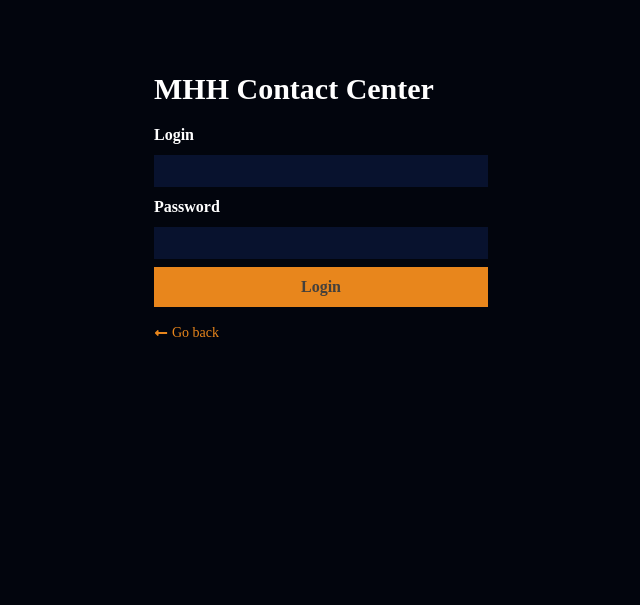
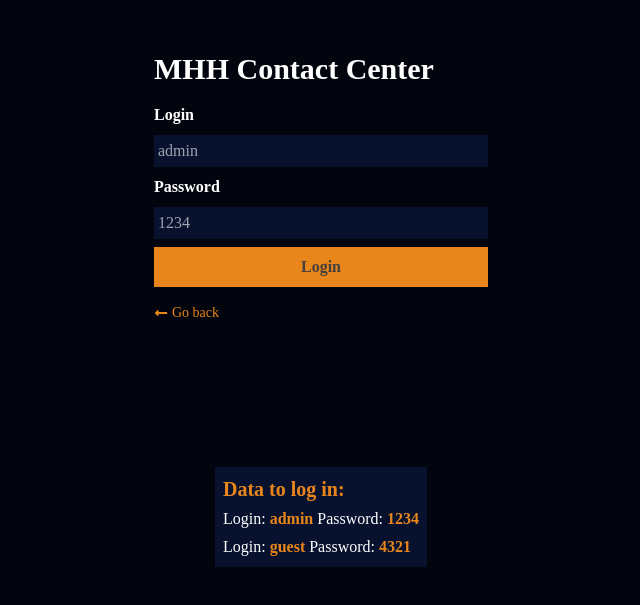
Before and after one commit to KamilTomczykDev/frontend-final-task, a React (Vite) app: page /login in a window 1280 px wide. Shown: the part 193-798 px from the top of the page, without its empty margins (319-959 px from the left). Built offline with nearby package versions, Linux system fonts and the light colour scheme.

Commit message:
Cleaned up code and added LoginData in Login page

```diff
--- a/src/App.jsx
+++ b/src/App.jsx
@@ -38,7 +38,7 @@ function App() {
         containerStyle={{ margin: "8px" }}
         toastOptions={{
           success: {
-            duration: 3000,
+            duration: 1500,
           },
           error: {
             duration: 5000,
--- a/src/features/contacts/VisibilityCheckbox.jsx
+++ b/src/features/contacts/VisibilityCheckbox.jsx
@@ -1,36 +1,23 @@
-import { useDispatch, useSelector } from "react-redux";
-// import { updateContact } from "./contactsSlice";
+import { useDispatch } from "react-redux";
 import { useState } from "react";
 import { updateAndThenGet } from "./contactsSlice";
-// import { getContacts, updateAndThenGet, updateContact } from "./contactsSlice";
 
 function VisibilityCheckbox({ id, isVisible }) {
   const [isChecked, setIsChecked] = useState(isVisible);
-  const { isLoading } = useSelector((state) => state.contacts);
 
   const dispatch = useDispatch();
 
   function handleChange() {
-    console.log(!isChecked, isChecked);
-
     setIsChecked(!isChecked);
-    // dispatch(updateContact({ id, newData: { isVisible: !isVisible } }));
-    // dispatch(getContacts());
     dispatch(updateAndThenGet({ id, newData: { isVisible: !isVisible } }));
   }
   return (
-    <>
-      {!isLoading && (
-        <>
-          <input
-            checked={isChecked}
-            onChange={handleChange}
-            className="w-[10px] disabled:cursor-not-allowed disabled:opacity-60"
-            type="checkbox"
-          />
-        </>
-      )}
-    </>
+    <input
+      checked={isVisible}
+      onChange={handleChange}
+      className="w-[10px] disabled:cursor-not-allowed disabled:opacity-60"
+      type="checkbox"
+    />
   );
 }
 
--- a/src/features/contacts/contactsSlice.js
+++ b/src/features/contacts/contactsSlice.js
@@ -63,6 +63,4 @@ export const contactsSlice = createSlice({
   },
 });
 
-export const { increment } = contactsSlice.actions;
-
 export default contactsSlice.reducer;
--- a/src/features/notes/AddNote.jsx
+++ b/src/features/notes/AddNote.jsx
@@ -1,7 +1,7 @@
 import { useState } from "react";
 import { PiNotePencilFill } from "react-icons/pi";
 
-import Modal from "../contacts/Modal";
+import Modal from "../../ui/Modal";
 import AddNoteForm from "./AddNoteForm";
 
 function AddNote({ id, fullName }) {
--- a/src/features/notes/ViewNote.jsx
+++ b/src/features/notes/ViewNote.jsx
@@ -1,6 +1,6 @@
 import { useState } from "react";
 import { PiNoteFill } from "react-icons/pi";
-import Modal from "../contacts/Modal";
+import Modal from "../../ui/Modal";
 
 function ViewNote({ note }) {
   const [isModal, setIsModal] = useState(false);
--- a/src/features/user/LoginForm.jsx
+++ b/src/features/user/LoginForm.jsx
@@ -24,7 +24,8 @@ function LoginForm() {
           required
           onChange={(e) => setLogin(e.target.value)}
           type="text"
-          className="bg-main-800 w-full p-1"
+          placeholder="admin"
+          className="w-full bg-main-800 p-1"
         ></input>
       </FormRow>
       <FormRow title="Password">
@@ -33,9 +34,10 @@ function LoginForm() {
           required
           onChange={(e) => setPassword(e.target.value)}
           type="password"
-          className="bg-main-800 w-full p-1"
+          placeholder="1234"
+          className="w-full bg-main-800 p-1"
         ></input>
-        <button className="bg-secondary-400 hover:bg-secondary-200 p-2 font-semibold text-stone-700 transition duration-300 disabled:opacity-70">
+        <button className="bg-secondary-400 p-2 font-semibold text-stone-700 transition duration-300 hover:bg-secondary-200 disabled:opacity-70">
           Login
         </button>
       </FormRow>
--- a/src/pages/Login.jsx
+++ b/src/pages/Login.jsx
@@ -1,16 +1,18 @@
 import GoBack from "../ui/GoBack";
 import LoginForm from "../features/user/LoginForm";
+import LoginData from "../ui/LoginData";
 
 function Login() {
   return (
     <div className="flex h-screen items-center justify-center">
-      <div className="flex w-full max-w-[350px] flex-col gap-4 px-2 py-[4rem]">
-        <h1 className="text-3xl font-semibold text-white">
+      <div className="mb-10 flex w-full max-w-[350px] flex-col gap-4 px-2 py-[4rem]">
+        <h2 className="text-3xl font-semibold text-white">
           MHH Contact Center
-        </h1>
+        </h2>
         <LoginForm />
         <GoBack to="/" />
       </div>
+      <LoginData />
     </div>
   );
 }
--- /dev/null
+++ b/src/ui/LoginData.jsx
@@ -0,0 +1,23 @@
+function LoginData() {
+  return (
+    <div className="fixed bottom-0 left-[50%] mb-10 flex max-w-[500px] translate-x-[-50%] flex-col gap-1 bg-main-800 p-2 text-white">
+      <span className="text-xl font-semibold text-secondary-400">
+        Data to log in:
+      </span>
+      <div className="flex gap-1">
+        <span className="">Login:</span>
+        <span className="font-semibold text-secondary-400">admin</span>
+        <span>Password:</span>
+        <span className="font-semibold text-secondary-400"> 1234</span>
+      </div>
+      <div className="flex gap-1">
+        <span>Login:</span>
+        <span className="font-semibold text-secondary-400">guest</span>
+        <span>Password:</span>
+        <span className="font-semibold text-secondary-400">4321</span>
+      </div>
+    </div>
+  );
+}
+
+export default LoginData;
--- a/src/features/contacts/Modal.jsx
+++ b/src/ui/Modal.jsx
@@ -2,7 +2,6 @@ import { createPortal } from "react-dom";
 import { ImCross } from "react-icons/im";
 
 function Modal({ children, onClose }) {
-  //modal will close on click of the button not on the background
   return createPortal(
     <div
       onClick={onClose}
@@ -10,7 +9,7 @@ function Modal({ children, onClose }) {
     >
       <div
         onClick={(e) => e.stopPropagation()}
-        className="bg-main-950 fixed left-[50%] top-[50%] flex translate-x-[-50%] translate-y-[-50%] flex-col items-start justify-start gap-2 p-2 md:p-4"
+        className="fixed left-[50%] top-[50%] flex translate-x-[-50%] translate-y-[-50%] flex-col items-start justify-start gap-2 bg-main-950 p-2 md:p-4"
       >
         <button
           onClick={onClose}
```
